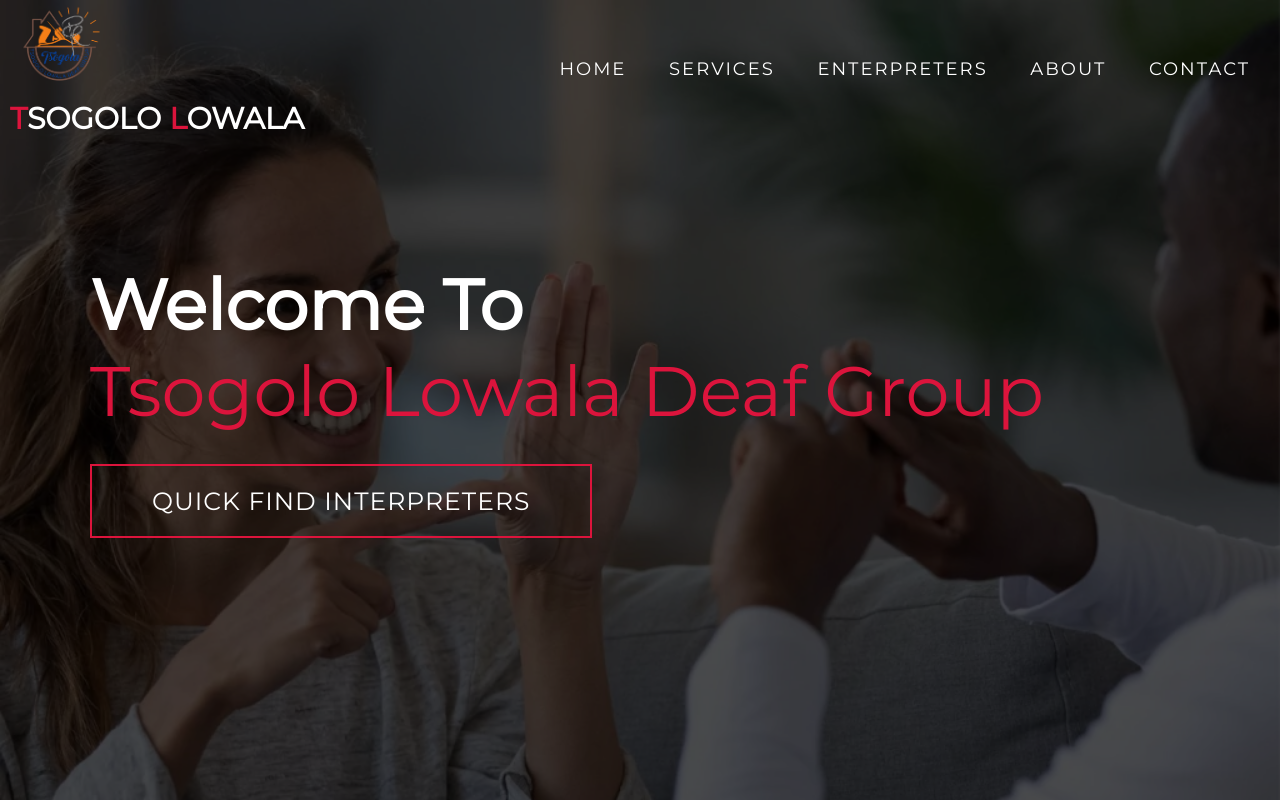
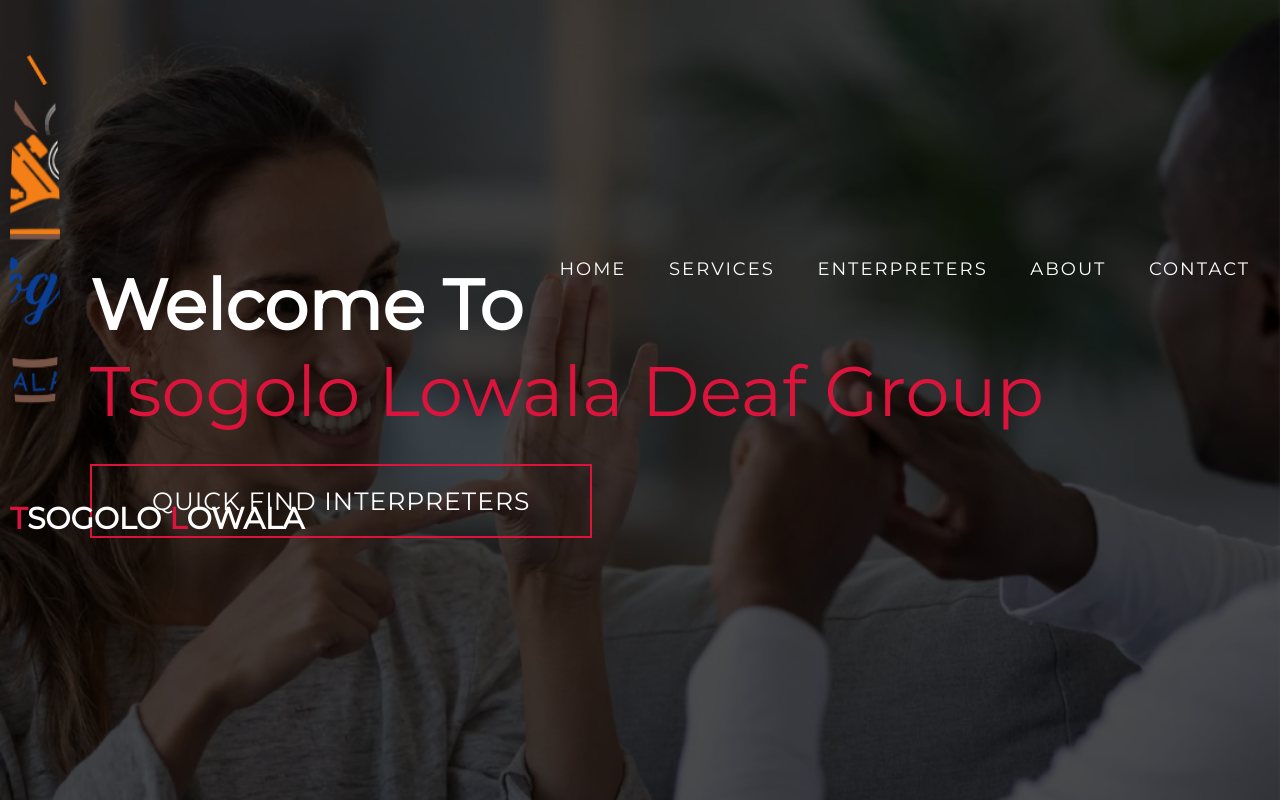
Before and after one commit to Theoprograms/tsogola.github.io, a plain HTML site: page index.html in a window 1280 px wide. Shown: the top 802 px of the page. Drawn offline with Linux system fonts and the light colour scheme.

Commit message:
Your commit message

```diff
--- a/style.css
+++ b/style.css
@@ -65,8 +65,8 @@ p {
 
 /* Add styles for the rounded logo */
 .brand img.logo {
-	width: 100px; /* Set the size of the logo */
-	height: 100px; /* Set the size of the logo */
+	width: 50px; /* Set the size of the logo */
+	height: 500px; /* Set the size of the logo */
 	border-radius: 50%; /* Make the logo rounded */
 	margin-right: 10px; /* Add some space between the logo and the text */
 	vertical-align: middle; /* Align logo with text */
```
